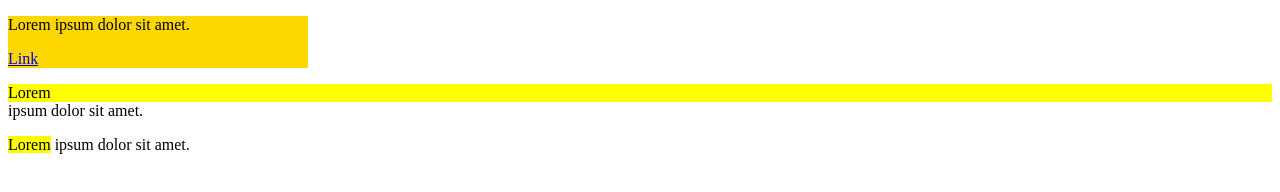
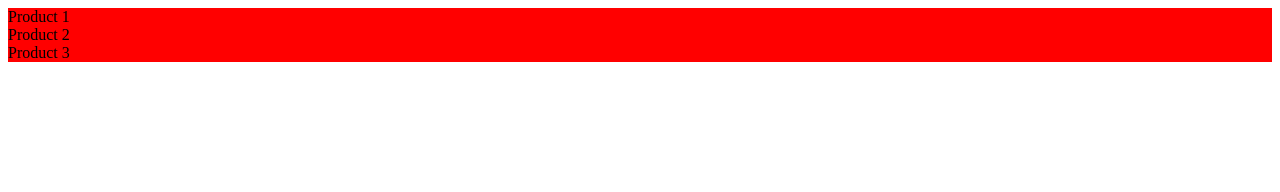
Before and after one commit to tambeani/html-basics, a plain HTML site: page index.html in a window 1280 px wide. Drawn offline with Linux system fonts and the light colour scheme.

Commit message:
selector

```diff
--- a/index.html
+++ b/index.html
@@ -2,12 +2,11 @@
 <html lang="en">
 <head>
     <style>
-        .product {
-            background-color: gold;
-            width: 300px;
+        .product{
+
         }
-        .highlight{
-            background-color: yellow;
+        #products{
+            background-color: red;
         }
     </style>
     <meta charset="UTF-8">
@@ -15,18 +14,10 @@
     <title>Document</title>
 </head>
 <body>
-    <!-- Division Element-->
-    <div class="product">
-        <p>Lorem ipsum dolor sit amet.</p>
-        <a href="#">Link</a>
-    </div>
-    <!-- Span Element -->
-
-    <!-- Incorrect way of higlighting first word -->
-    <p><div class="highlight">Lorem</div> ipsum dolor sit amet.</p>
-
-    <!-- Correct way of higlighting first word -->
-    <p><span class="highlight">Lorem</span> ipsum dolor sit amet.</p>
-
+    <section id="products">
+        <article class="product">Product 1</article>
+        <article class="product">Product 2</article>
+        <article class="product">Product 3</article>
+    </section>
 </body>
 </html>
```
